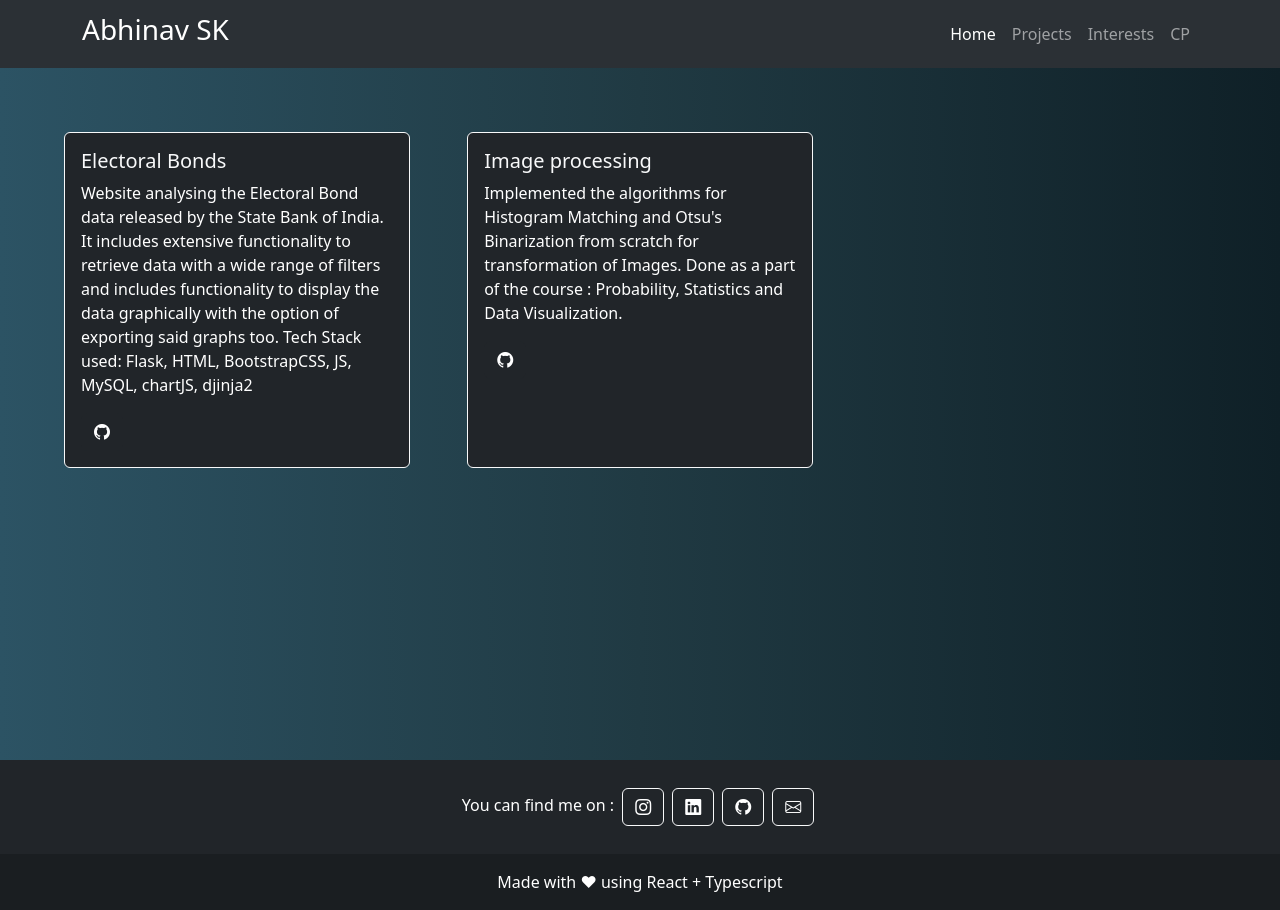
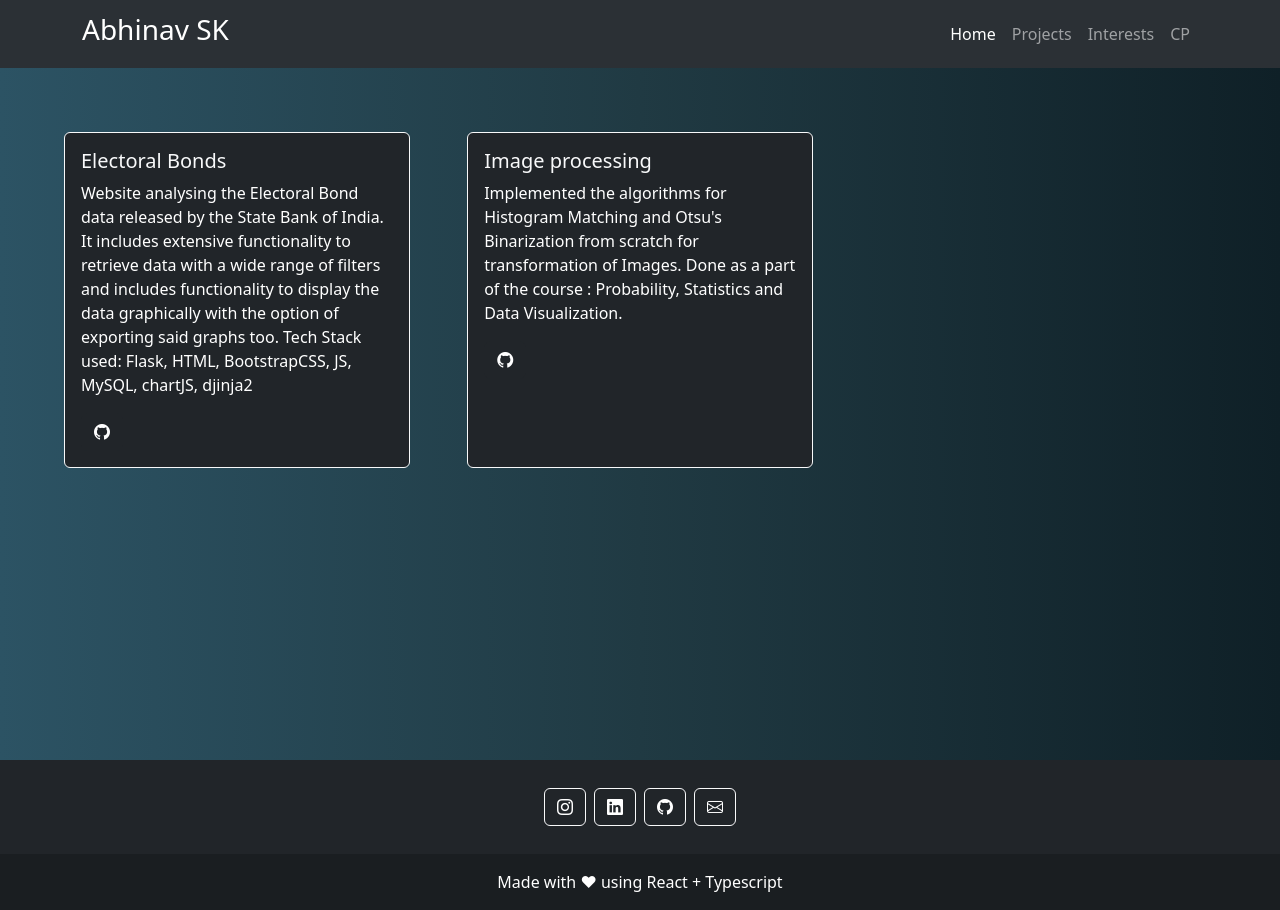
Before and after one commit to NiTr0z0/portfolio_website, a React (Vite) app: page /portfolio_website/Projects in a window 1280 px wide. Built offline with nearby package versions, Linux system fonts and the light colour scheme.

Commit message:
fixed footer issue

```diff
--- a/src/components/footer.tsx
+++ b/src/components/footer.tsx
@@ -3,7 +3,6 @@ const Footer = () => {
     <footer className="bg-dark text-center text-white">
       <div className="container p-4 pb-0">
         <section className="mb-4">
-          <text>You can find me on : </text>
           <a
             className="btn btn-outline-light btn-floating m-1"
             href="https://www.instagram.com/skabhinav_018/"
```
